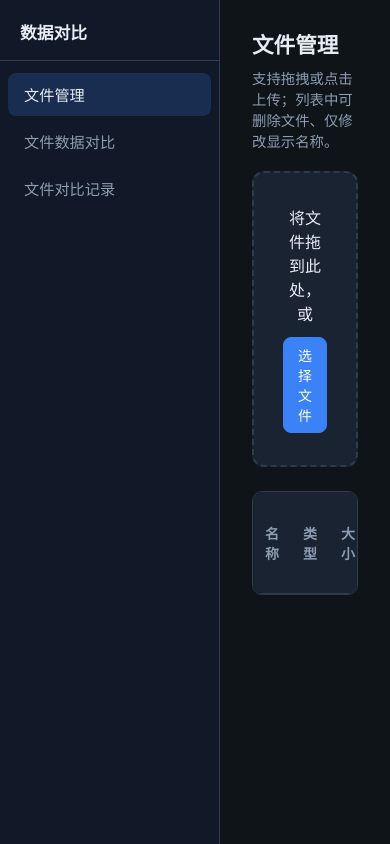
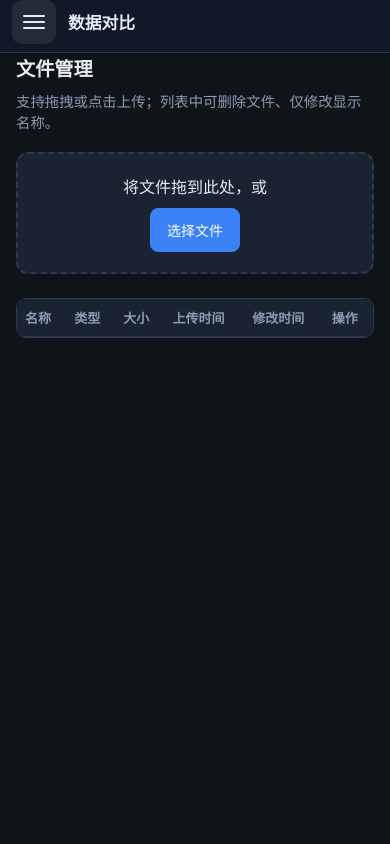
Before and after one commit to li1125435097/pdf-excel-text-check, a FastAPI app: page / in a window 390 px wide. Run offline with FastAPI, Linux system fonts and the light colour scheme; data that the repository does not hold is empty.

Commit message:
feat:适配移动端

```diff
--- a/static/style.css
+++ b/static/style.css
@@ -17,10 +17,21 @@
 body {
   margin: 0;
   min-height: 100vh;
+  min-height: 100dvh;
   display: flex;
   font-family: system-ui, -apple-system, "Segoe UI", Roboto, "PingFang SC", sans-serif;
   background: var(--bg);
   color: var(--text);
+  -webkit-text-size-adjust: 100%;
+}
+
+/* 移动端顶栏、抽屉导航（宽屏下隐藏，见文末 media） */
+.mobile-header {
+  display: none;
+}
+
+.sidebar-backdrop {
+  display: none;
 }
 
 .sidebar {
@@ -86,6 +97,10 @@ h1 {
   color: var(--muted);
   margin: 0 0 1.25rem;
   font-size: 0.9rem;
+}
+
+.compare-actions {
+  margin: 0 0 1.25rem;
 }
 
 .dropzone {
@@ -413,3 +428,156 @@ tr:last-child td {
   width: 100%;
   max-width: 220px;
 }
+
+@media (max-width: 768px) {
+  .mobile-header {
+    display: flex;
+    align-items: center;
+    gap: 0.75rem;
+    position: fixed;
+    top: 0;
+    left: 0;
+    right: 0;
+    z-index: 40;
+    min-height: 3rem;
+    padding: env(safe-area-inset-top, 0) 0.75rem 0.5rem 0.75rem;
+    padding-left: max(0.75rem, env(safe-area-inset-left));
+    padding-right: max(0.75rem, env(safe-area-inset-right));
+    background: var(--sidebar);
+    border-bottom: 1px solid var(--border);
+  }
+
+  .mobile-title {
+    font-weight: 700;
+    font-size: 1.05rem;
+  }
+
+  .btn-menu {
+    display: inline-flex;
+    align-items: center;
+    justify-content: center;
+    width: 2.75rem;
+    height: 2.75rem;
+    min-width: 2.75rem;
+    min-height: 2.75rem;
+    padding: 0;
+    border: none;
+    border-radius: 10px;
+    background: rgba(255, 255, 255, 0.08);
+    color: var(--text);
+    cursor: pointer;
+    touch-action: manipulation;
+    -webkit-tap-highlight-color: transparent;
+  }
+
+  .btn-menu-icon {
+    display: block;
+    width: 1.35rem;
+    height: 2px;
+    background: currentColor;
+    border-radius: 1px;
+    box-shadow: 0 -6px 0 currentColor, 0 6px 0 currentColor;
+  }
+
+  .sidebar-backdrop {
+    display: block;
+    position: fixed;
+    inset: 0;
+    z-index: 44;
+    background: rgba(0, 0, 0, 0.45);
+    touch-action: manipulation;
+    -webkit-tap-highlight-color: transparent;
+  }
+
+  .sidebar-backdrop.hidden {
+    display: none;
+  }
+
+  .sidebar {
+    position: fixed;
+    top: 0;
+    bottom: 0;
+    left: 0;
+    width: min(280px, 86vw);
+    z-index: 45;
+    transform: translateX(-100%);
+    transition: transform 0.2s ease;
+    border-right: 1px solid var(--border);
+    padding-top: max(1.25rem, env(safe-area-inset-top));
+    padding-bottom: env(safe-area-inset-bottom, 0);
+    padding-left: env(safe-area-inset-left, 0);
+    box-shadow: none;
+  }
+
+  .sidebar.open {
+    transform: translateX(0);
+    box-shadow: 8px 0 28px rgba(0, 0, 0, 0.45);
+  }
+
+  .main {
+    width: 100%;
+    padding: calc(3rem + env(safe-area-inset-top, 0) + 0.35rem) 1rem 1.25rem;
+    padding-bottom: max(1.25rem, env(safe-area-inset-bottom));
+  }
+
+  h1 {
+    font-size: 1.2rem;
+  }
+
+  .dropzone {
+    padding: 1.25rem 1rem;
+  }
+
+  .dropzone-content {
+    flex-direction: column;
+    gap: 0.65rem;
+  }
+
+  .btn {
+    min-height: 2.75rem;
+    padding: 0.5rem 1rem;
+    touch-action: manipulation;
+    -webkit-tap-highlight-color: transparent;
+  }
+
+  .btn.small {
+    min-height: 2.25rem;
+    padding: 0.35rem 0.55rem;
+  }
+
+  .nav-item {
+    min-height: 2.75rem;
+    padding: 0.65rem 1rem;
+    touch-action: manipulation;
+    -webkit-tap-highlight-color: transparent;
+  }
+
+  th,
+  td {
+    padding: 0.55rem 0.5rem;
+    font-size: 0.8125rem;
+  }
+
+  .card {
+    padding: 0.9rem 1rem;
+  }
+
+  .modal-overlay {
+    padding: max(0.75rem, env(safe-area-inset-top)) max(0.75rem, env(safe-area-inset-right))
+      max(0.75rem, env(safe-area-inset-bottom)) max(0.75rem, env(safe-area-inset-left));
+    align-items: stretch;
+  }
+
+  .modal {
+    max-height: min(92vh, calc(100dvh - env(safe-area-inset-top) - env(safe-area-inset-bottom) - 1.5rem));
+    margin: auto 0;
+  }
+
+  .modal-close {
+    min-width: 2.75rem;
+    min-height: 2.75rem;
+    display: inline-flex;
+    align-items: center;
+    justify-content: center;
+  }
+}
--- a/templates/index.html
+++ b/templates/index.html
@@ -2,12 +2,20 @@
 <html lang="zh-CN">
 <head>
   <meta charset="UTF-8" />
-  <meta name="viewport" content="width=device-width, initial-scale=1" />
+  <meta name="viewport" content="width=device-width, initial-scale=1, viewport-fit=cover" />
+  <meta name="theme-color" content="#0f1419" />
   <title>PDF / Excel 文本对比</title>
   <link rel="stylesheet" href="/static/style.css" />
 </head>
 <body>
-  <aside class="sidebar">
+  <div id="sidebar-backdrop" class="sidebar-backdrop hidden" aria-hidden="true"></div>
+  <header class="mobile-header">
+    <button type="button" id="btn-menu" class="btn-menu" aria-label="打开菜单" aria-expanded="false" aria-controls="sidebar">
+      <span class="btn-menu-icon" aria-hidden="true"></span>
+    </button>
+    <span class="mobile-title">数据对比</span>
+  </header>
+  <aside id="sidebar" class="sidebar">
     <div class="brand">数据对比</div>
     <nav>
       <button type="button" class="nav-item active" data-view="files">文件管理</button>
@@ -49,11 +57,13 @@
 
     <section id="view-compare" class="view hidden">
       <h1>文件数据对比</h1>
-      <p class="hint">为每个文件选择筛选规则后点击「开始对比」。结果在弹窗中逐条展示，并写入 static/records。
-      <button type="button" id="btn-compare" class="btn primary" aria-busy="false">
-        <span class="btn-spinner" aria-hidden="true"></span>
-        <span class="btn-label">开始对比</span>
-      </button></p>
+      <p class="hint">为每个文件选择筛选规则后点击「开始对比」。结果在弹窗中逐条展示，并写入 static/records。</p>
+      <div class="compare-actions">
+        <button type="button" id="btn-compare" class="btn primary" aria-busy="false">
+          <span class="btn-spinner" aria-hidden="true"></span>
+          <span class="btn-label">开始对比</span>
+        </button>
+      </div>
       <div class="compare-grid">
         <div class="card">
           <h3>文件 A（左侧）</h3>
```
Also changed, not shown: static/app.js (+49 -0 lines).
